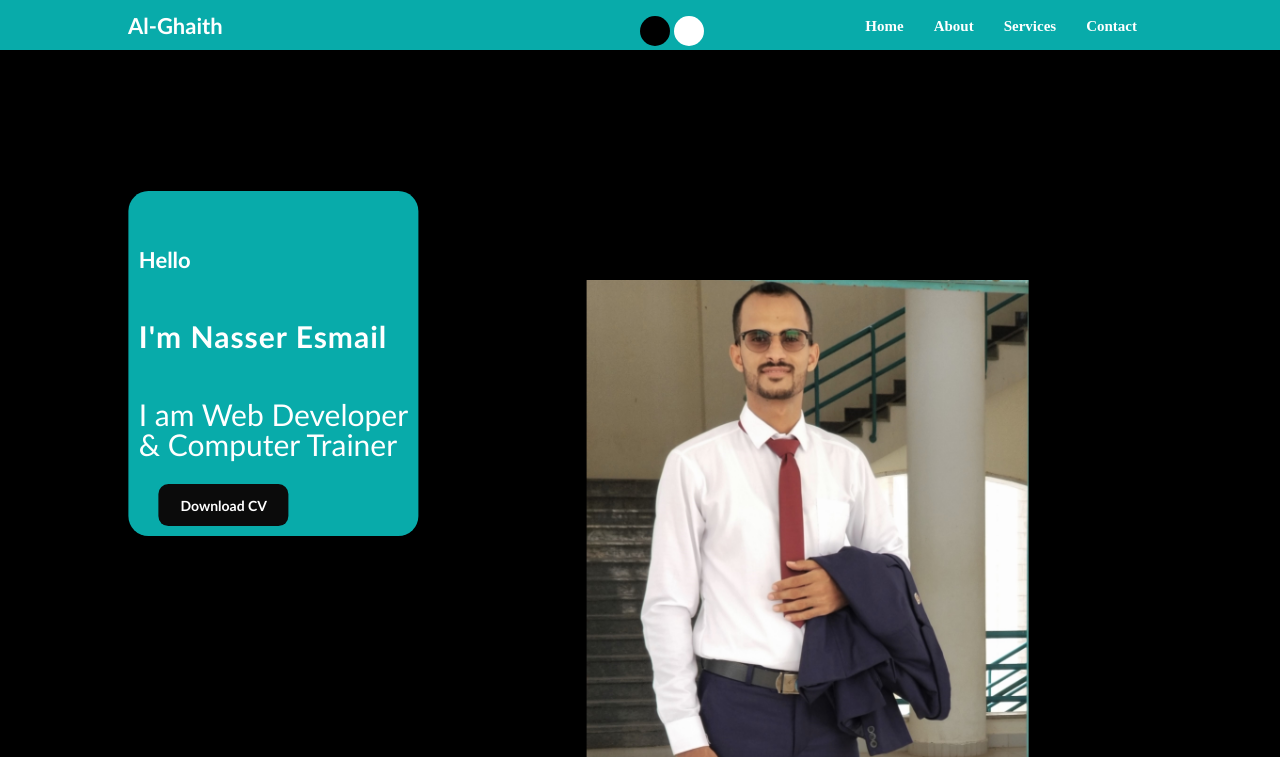
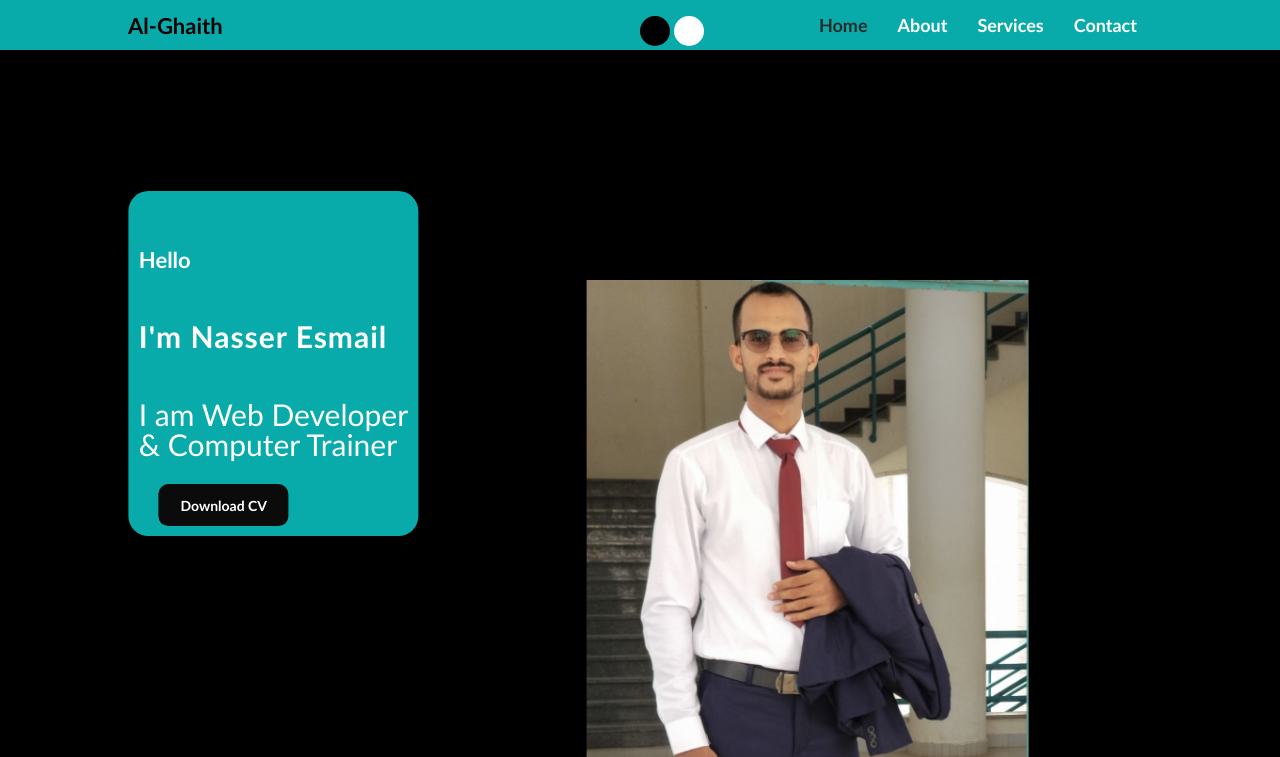
Before and after one commit to nasersss/Portfolio-, a plain HTML site: page index.html in a window 1280 px wide. Both pictures are taken after a click on the button 655 px from the left and 31 px from the top of the page. Shown: the top 757 px of the page. Drawn offline with Linux system fonts and the light colour scheme.

Commit message:
update image pop Modal

```diff
--- a/css/style.css
+++ b/css/style.css
@@ -72,9 +72,9 @@ nav ul{
     display: flex;
 }
 nav ul li a{
-    font-family: myriad,pro regular;
+
     color: #fff;
-    font-size: 15px;
+    font-size: 18px;
     font-weight: 700;
     padding: 15px;
 }
@@ -489,7 +489,7 @@ header{
 }
 
 .Modal img{
-    width: 400px;
+    width: 300px;
 }
 .Modal span{
     color: #fff;
@@ -500,6 +500,7 @@ header{
     color: brown;
     cursor:pointer
 }
+
 /*************Contact us*******************/
 /*************Contact us*******************/
 .contact-us{
@@ -580,6 +581,7 @@ button:hover{
     transition: 0.5s;
 }
 .Social-media .Social{
+    min-height: 150px;
     margin-top: 20px;
     width: 100%;
     display: flex;
--- a/js/main.js
+++ b/js/main.js
@@ -1,6 +1,6 @@
 const form = document.getElementById('form');
 var body = document.getElementById('body');
-var link =document.querySelectorAll('a');
+var link =document.querySelectorAll('.Social a');
 let errorMessage = document.getElementById("error");
 let successMessage = document.getElementById("success");
 
@@ -11,7 +11,7 @@ function changBgDark(){
     body.style.background ="#000";
     body.style.color="#FFF";
     for (i = 0; i < link.length; i++) {
-        link[i].style.color = "#fff";
+        link[i].style.color = "#fd545f";
         }
 
 
@@ -125,6 +125,7 @@ const calling = image =>{
     document.getElementById("show-img").setAttribute("src",image.getAttribute("src"));
     Modal.style.display="flex";
 
+
 }
 
 Modal.addEventListener('click',()=>{
```
